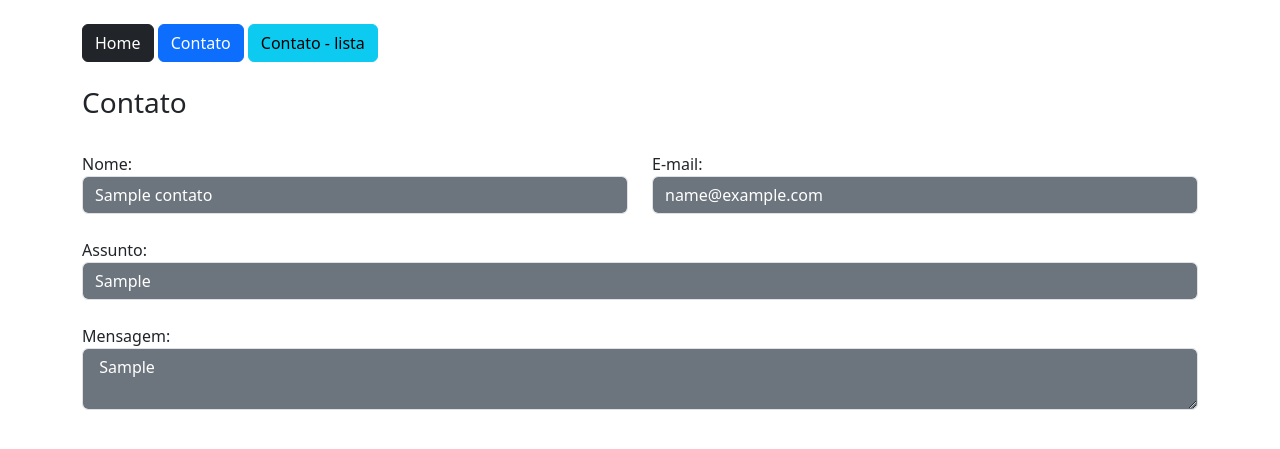
After one commit to JulioPestan/flaskCamp, a Flask app: page /contato/1/ in a window 1280 px wide. The commit adds this page. Shown: the top 449 px of the page. Run offline with Flask 3, Linux system fonts and the light colour scheme; tables that the repository leaves empty hold one stand-in row (values such as "Sample post").

Commit message:
Rotas Dinâmicas.
Recebemos uma valor variável na URL, com isso, podemos trazer dados diferetntes. Normalmente utilizada para trazer dados do banco.
Criei uma rota dinâmica '/contato/<int:id>'
que vai buscar os dados no banco de acordo com o id passado.
O acesso na View se dá pelo ícone que está incluído no arquivo contato_lista.html que vai chamr a rota contatoDetail e vai renderizar o 'contato_detail.html'.

```diff
--- /dev/null
+++ b/estudo/templates/contato_detail.html
@@ -0,0 +1,37 @@
+{% extends 'base.html' %}
+
+{% block content %}
+
+<div class="container">
+{% include 'nav.html' %}
+
+<div class="row mt-4">
+
+    <h3>Contato</h3>
+
+    <div class="col-md-6 mt-4">
+        Nome:
+        <input type="text" value="{{obj.nome}}" class="form-control bg-secondary text-white" readonly>
+    </div>
+
+    <div class="col-md-6 mt-4">
+        E-mail:
+        <input type="text" value="{{obj.email}}" class="form-control bg-secondary text-white" readonly>
+    </div>
+
+    <div class="col-12 mt-4">
+        Assunto:
+        <input type="text" value="{{obj.assunto}}" class="form-control bg-secondary text-white" readonly>
+    </div>
+
+    <div class="col-12 mt-4">
+        Mensagem:
+        <textarea type="text"  class="form-control bg-secondary text-white" readonly> {{obj.mensagem}}</textarea>
+    </div>
+
+</div>
+
+
+</div>
+
+{% endblock %}
--- a/estudo/templates/contato_lista.html
+++ b/estudo/templates/contato_lista.html
@@ -25,6 +25,7 @@
                                 <th>E-Mail</th>
                                 <th>Assunto</th>
                                 <th>Respondido?</th>
+                                <th></th>
                             </tr>
                         </thead>
                         <tbody>
@@ -41,6 +42,7 @@
                                         Não
                                     {% endif %}
                                 </td>
+                                <td><a href="{{ url_for('contatoDetail', id=linha.id)}}"><img src="{{ url_for('static', filename='img/btn.png')}}" style="width: 20px;"></a></td>
                             </tr>
                             {% endfor %}
                         </tbody>
--- a/estudo/views.py
+++ b/estudo/views.py
@@ -43,6 +43,12 @@ def contatoLista():
     context={'dados': dados.all()}
     return render_template('contato_lista.html', context=context)
 
+@app.route('/contato/<int:id>/')
+def contatoDetail(id):
+    obj= Contato.query.get(id)
+
+    return render_template('contato_detail.html', obj=obj)
+
 
 #criação de uma rota que recebe requisições GET e POST
 #formato não recomendado.
```
Also changed, not shown: estudo/static/img/btn.png (added).
